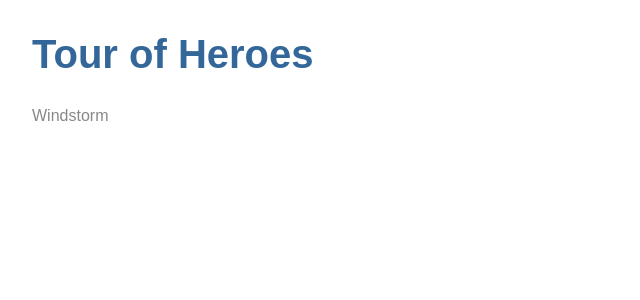
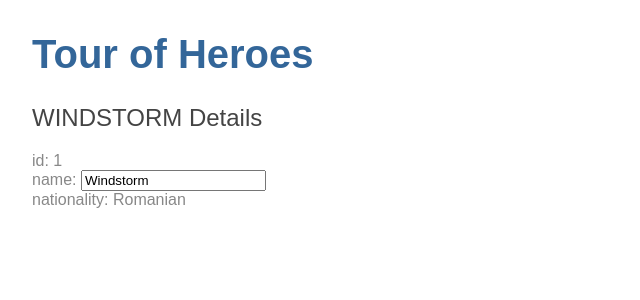
Before and after one commit to mihneavlad/angular-toh-tut, an Angular app: page / in a window 1280 px wide. Shown: the top 300 px of the page, without its empty margins (0-640 px from the left). Built offline with nearby package versions, Linux system fonts and the light colour scheme.

Commit message:
Added the FormsModule

```diff
--- a/src/app/hero.ts
+++ b/src/app/hero.ts
@@ -1,4 +1,5 @@
 export class Hero {
   id: number;
   name: string;
+  nationality: string;
 }
--- a/src/app/heroes/heroes.component.html
+++ b/src/app/heroes/heroes.component.html
@@ -1 +1,8 @@
-{{hero}}
+<h2>{{hero.name | uppercase}} Details</h2>
+<div><span>id: </span>{{hero.id}}</div>
+<div>
+  <label>name:
+    <input [(ngModel)]="hero.name" placeholder="name">
+  </label>
+</div>
+<div><span>nationality: </span>{{hero.nationality}}</div>
--- a/src/app/heroes/heroes.component.ts
+++ b/src/app/heroes/heroes.component.ts
@@ -1,4 +1,5 @@
 import { Component, OnInit } from "@angular/core";
+import { Hero } from "../hero";
 
 @Component({
   selector: "app-heroes",
@@ -6,7 +7,11 @@ import { Component, OnInit } from "@angular/core";
   styleUrls: ["./heroes.component.css"]
 })
 export class HeroesComponent implements OnInit {
-  hero = "Windstorm";
+  hero: Hero = {
+    id: 1,
+    name: "Windstorm",
+    nationality: "Romanian"
+  };
 
   constructor() {}
 
```
Also changed, not shown: src/app/app.module.ts (+8 -12 lines).
